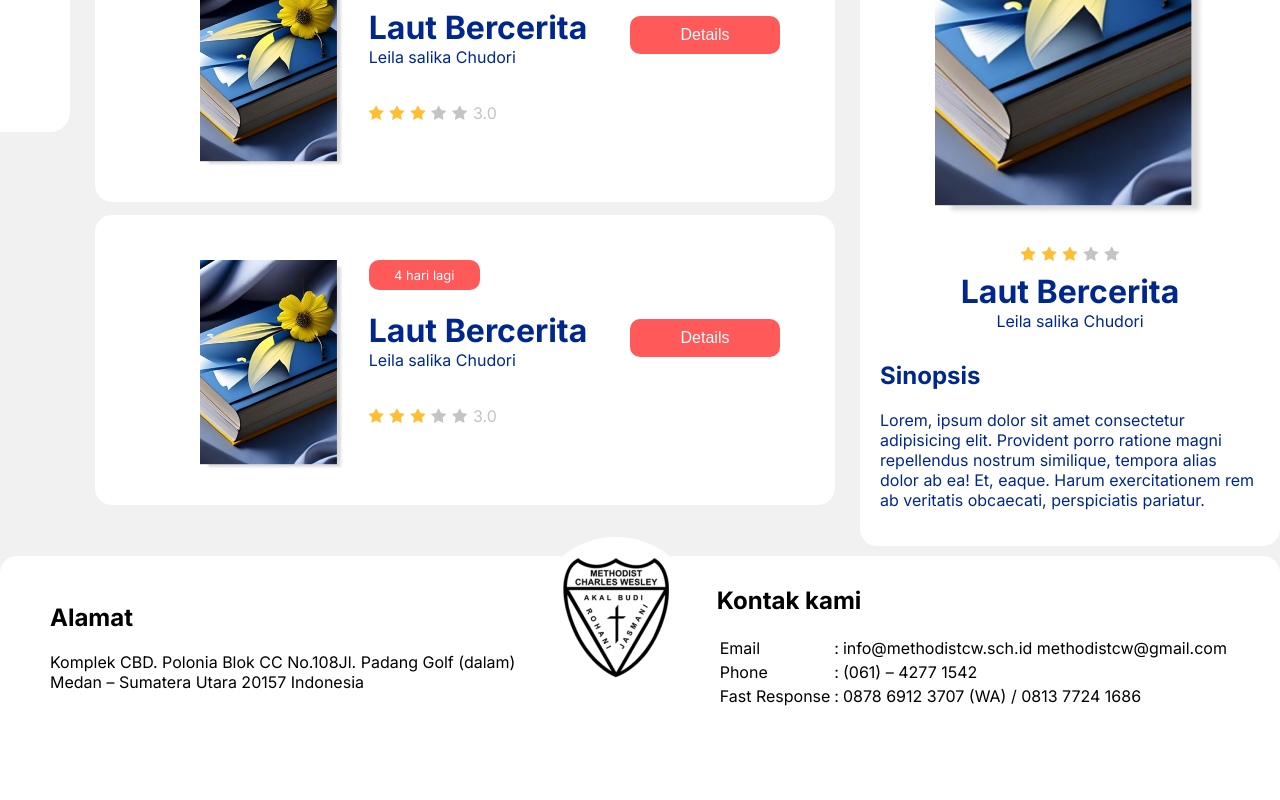
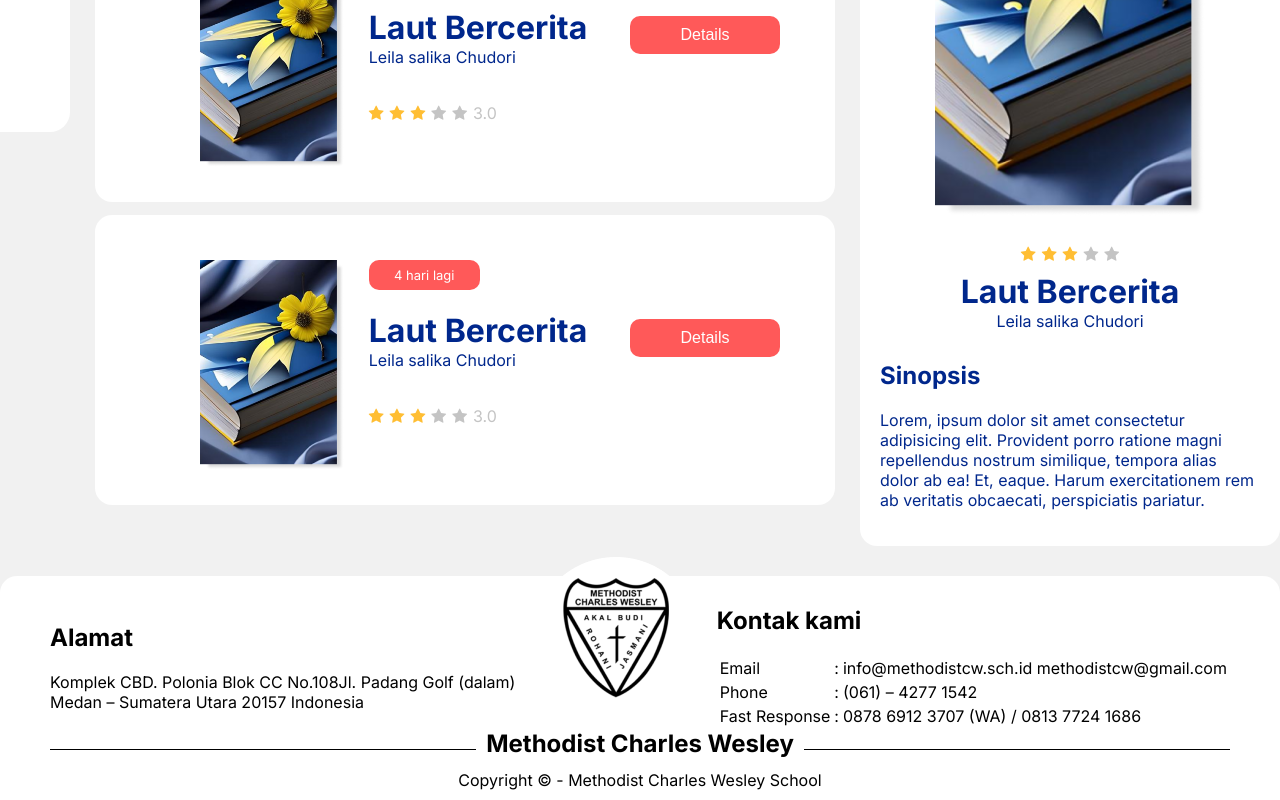
Before and after one commit to KenzieFu/tubesimk, a React (Create React App) app: page / in a window 1280 px wide. Shown: the part 650-1450 px from the top of the page. Before the commit the page ends 1369 px from the top, so only its background shows below. Built offline with nearby package versions, Linux system fonts and the light colour scheme.

Commit message:
perbaiki footer

```diff
--- a/src/components/Footer.js
+++ b/src/components/Footer.js
@@ -3,6 +3,7 @@ import classes from './Footer.module.css'
 export const Footer = () => {
 return (
 <footer className={classes.footer}>
+  <div className={classes.main} >
     <div className={classes["left-footer"]}>
       <h2>Alamat</h2>
       <span>Komplek CBD. Polonia Blok CC No.108Jl. Padang Golf (dalam)</span>
@@ -35,6 +36,13 @@ export const Footer = () => {
       </table>
 
     </div>
+  </div>
+
+  <div className={classes.hori}>
+    <h2 style={{ padding:"0 10px", background:"white",display:"inline" }}>Methodist Charles Wesley</h2>
+  </div>
+  <div style={{ marginTop:"20px", textAlign:"center" }}>Copyright © - Methodist Charles Wesley School</div>
+
 
 
 </footer>
--- a/src/components/Footer.module.css
+++ b/src/components/Footer.module.css
@@ -4,17 +4,27 @@
     background-color: white;
     font-family: Inter;
 
+    padding:10px 50px;
+
+    border-top-left-radius:17px ;
+    border-top-right-radius:17px ;
+
+
+    margin-top: 20px;
+}
+
+.main{
     display: flex;
-    padding:10px 50px;
     justify-content: space-between;
     align-items: center;
-    border-top-left-radius:17px ;
-    border-top-right-radius:17px ;
 }
+
+
 
 .left-footer{
     display: flex;
     flex-direction: column;
+
 }
 
 .img{
@@ -22,6 +32,8 @@
     display: flex;
     justify-content: center;
     align-items: center;
+
+
 }
 
 .logo{
@@ -34,4 +46,12 @@
 .right-footer{
     display: flex;
     flex-direction: column;
+
 }
+
+.hori{
+    width: 100%;
+     height: 20px;
+      border-bottom: 1px solid black;
+       text-align: center;
+}
```
Lines whose indentation alone changed are shown as unchanged.
